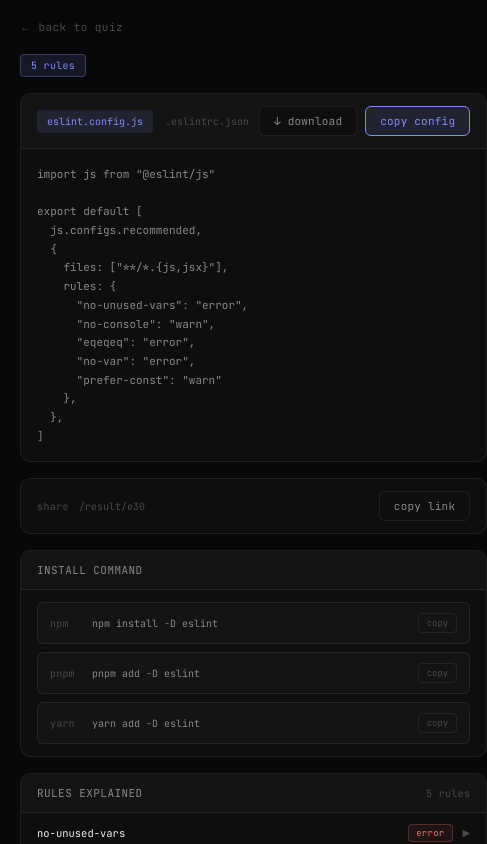
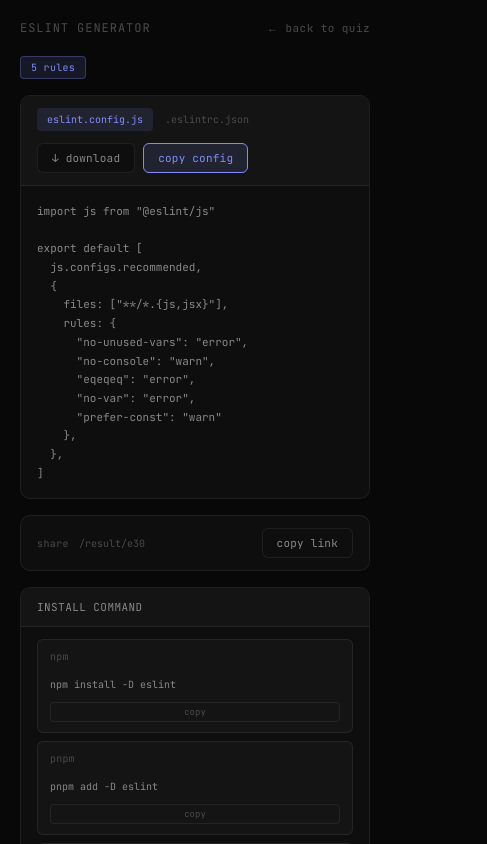
Before and after one commit to Vikasg7/eslint-generator, a Next.js app: page /result/1 in a window 390 px wide. Shown: the top 844 px of the page, 487 px wide, since content can reach past the window. Built offline with nearby package versions, Linux system fonts and the light colour scheme.

Commit message:
fix: bunch of fixes listed below  - fixed scrolling issues  - add logo header at every page

```diff
--- a/src/app/globals.css
+++ b/src/app/globals.css
@@ -95,11 +95,17 @@ pre, code { font-family: var(--font-mono); }
 .back-link:hover { color: var(--text); }
 .result-grid {
   display:               grid;
-  grid-template-columns: 1fr 1fr;
+  grid-template-columns: minmax(0, 1fr) minmax(0, 1fr);
   gap:                   16px;
   margin-top:            16px;
+  align-items:           start;
 }
-.result-col { display: flex; flex-direction: column; gap: 16px; }
+.result-col {
+  display: flex;
+  flex-direction: column;
+  gap: 16px;
+  min-width: 0;
+}
 
 /* ── Buttons ─────────────────────────────────────────────────── */
 .btn-primary {
@@ -164,11 +170,14 @@ pre, code { font-family: var(--font-mono); }
   border:        1px solid var(--border);
   border-radius: var(--radius-xl);
   overflow:      hidden;
+  min-width:     0;
 }
 .block-header {
   display:         flex;
   align-items:     center;
   justify-content: space-between;
+  gap:             12px;
+  flex-wrap:       wrap;
   padding:         12px 16px;
   border-bottom:   1px solid var(--border);
   background:      var(--bg2);
@@ -330,7 +339,7 @@ pre, code { font-family: var(--font-mono); }
 .preview-line.muted { color: var(--text3); }
 
 /* ── Config output ───────────────────────────────────────────── */
-.tab-row { display: flex; gap: 2px; }
+.tab-row { display: flex; gap: 2px; flex-wrap: wrap; min-width: 0; }
 .tab {
   font-family:    var(--font-mono);
   font-size:      10px;
@@ -344,14 +353,26 @@ pre, code { font-family: var(--font-mono); }
 }
 .tab:hover  { color: var(--text2); }
 .tab.active { background: var(--accent-dim); color: var(--accent); }
-.action-row { display: flex; gap: 8px; }
+.action-row { display: flex; gap: 8px; flex-wrap: wrap; justify-content: flex-end; }
+.config-output,
+.rule-explainer {
+  display:        flex;
+  flex-direction: column;
+  max-height:     min(62dvh, 720px);
+}
+
 .code-block {
-  padding:    16px;
-  font-size:  11px;
-  line-height: 1.7;
-  color:      var(--text2);
-  overflow-x: auto;
-  white-space: pre;
+  max-width:      100%;
+  min-height:     0;
+  flex:           1;
+  padding:        16px;
+  font-size:      11px;
+  line-height:    1.7;
+  color:          var(--text2);
+  overflow-x:     auto;
+  overflow-y:     auto;
+  white-space:    pre;
+  scrollbar-width: thin;
 }
 
 /* ── Share bar ───────────────────────────────────────────────── */
@@ -363,6 +384,7 @@ pre, code { font-family: var(--font-mono); }
   border:        1px solid var(--border);
   border-radius: var(--radius-xl);
   padding:       12px 16px;
+  min-width:     0;
 }
 .share-label {
   font-family:    var(--font-mono);
@@ -373,6 +395,7 @@ pre, code { font-family: var(--font-mono); }
 }
 .share-url {
   flex:          1;
+  min-width:     0;
   font-family:   var(--font-mono);
   font-size:     10px;
   color:         var(--text3);
@@ -384,14 +407,17 @@ pre, code { font-family: var(--font-mono); }
 /* ── Install command ─────────────────────────────────────────── */
 .install-list { padding: 12px 16px; display: flex; flex-direction: column; gap: 8px; }
 .install-row {
-  display:       flex;
+  display:       grid;
+  grid-template-columns: 40px minmax(0, 1fr) auto;
   align-items:   center;
   gap:           10px;
   padding:       10px 12px;
+  min-height:    48px;
   background:    var(--bg2);
   border:        1px solid var(--border);
   border-radius: var(--radius-md);
   transition:    border-color 0.15s;
+  min-width:     0;
 }
 .install-row:hover { border-color: var(--border-hover); }
 .pm-label {
@@ -401,14 +427,40 @@ pre, code { font-family: var(--font-mono); }
   min-width:      32px;
   letter-spacing: 0.02em;
 }
+.install-cmd-scroll {
+  min-width:     0;
+  overflow-x:    auto;
+  overflow-y:    hidden;
+  scrollbar-gutter: stable;
+  scrollbar-width: none;
+  scrollbar-color: transparent transparent;
+}
+
+.install-row:hover .install-cmd-scroll {
+  scrollbar-width: thin;
+  scrollbar-color: var(--border-hover) transparent;
+}
+
+.install-cmd-scroll::-webkit-scrollbar {
+  height: 8px;
+}
+
+.install-cmd-scroll::-webkit-scrollbar-thumb {
+  background: transparent;
+  border-radius: 999px;
+}
+
+.install-row:hover .install-cmd-scroll::-webkit-scrollbar-thumb {
+  background: var(--border-hover);
+}
+
 .install-cmd {
-  flex:          1;
+  display:       inline-block;
+  min-width:     max-content;
   font-family:   var(--font-mono);
   font-size:     10px;
   color:         var(--text2);
-  white-space:   nowrap;
-  overflow:      hidden;
-  text-overflow: ellipsis;
+  white-space:   pre;
 }
 .copy-mini {
   font-family:    var(--font-mono);
@@ -431,6 +483,12 @@ pre, code { font-family: var(--font-mono); }
   color:          var(--text3);
   letter-spacing: 0.03em;
 }
+.rule-list {
+  min-height:      0;
+  overflow-y:      auto;
+  scrollbar-width: thin;
+}
+
 .rule-item { border-bottom: 1px solid var(--border); }
 .rule-item:last-child { border-bottom: none; }
 .rule-row {
@@ -444,13 +502,18 @@ pre, code { font-family: var(--font-mono); }
   text-align:     left;
   cursor:         pointer;
   transition:     background 0.15s;
+  min-width:      0;
 }
 .rule-row:hover { background: var(--bg2); }
 .rule-name {
-  flex:        1;
-  font-family: var(--font-mono);
-  font-size:   10.5px;
-  color:       var(--text);
+  flex:          1;
+  min-width:     0;
+  overflow:      hidden;
+  text-overflow: ellipsis;
+  white-space:   nowrap;
+  font-family:   var(--font-mono);
+  font-size:     10.5px;
+  color:         var(--text);
 }
 .severity {
   font-family:    var(--font-mono);
@@ -705,6 +768,9 @@ pre, code { font-family: var(--font-mono); }
   .quiz-step-col  { max-width: 100%; }
   .live-preview   { display: none; }
   .result-grid    { grid-template-columns: 1fr; }
+  .config-output,
+  .rule-explainer { max-height: none; }
+  .install-row    { grid-template-columns: 1fr; align-items: flex-start; }
   .hero-code-card { display: none; }
   .rings          { display: none; }
   .hero-heading   { font-size: 36px; }
--- a/src/app/page.tsx
+++ b/src/app/page.tsx
@@ -44,6 +44,9 @@ export default function HomePage() {
   if (step === -1) {
     return (
       <main className="quiz-layout">
+        <header className="site-header">
+          <span className="logo-mono">ESLINT GENERATOR</span>
+        </header>
         <div className="hero">
           <div className="hero-glow" />
           <div className="rings">
--- a/src/app/result/[id]/page.tsx
+++ b/src/app/result/[id]/page.tsx
@@ -7,7 +7,7 @@ import { InstallCommand }  from "@/components/InstallCommand"
 import { ShareButton }     from "@/components/ShareButton"
 
 interface Props {
-  params: { id: string }
+  params: Promise<{ id: string }> | { id: string }
 }
 
 const LABEL_MAP: Record<string, string> = {
@@ -20,8 +20,9 @@ const LABEL_MAP: Record<string, string> = {
   perf: "Performance", testing: "Testing",
 }
 
-export default function ResultPage({ params }: Props) {
-  const answers = decodeAnswers(params.id)
+export default async function ResultPage({ params }: Props) {
+  const { id } = await params
+  const answers = decodeAnswers(id)
   const config  = generateConfig(answers)
 
   const tags: string[] = [
@@ -34,9 +35,10 @@ export default function ResultPage({ params }: Props) {
 
   return (
     <main className="result-layout">
-      <div className="result-topbar">
+      <header className="site-header result-topbar">
+        <span className="logo-mono">ESLINT GENERATOR</span>
         <Link href="/" className="back-link">← back to quiz</Link>
-      </div>
+      </header>
 
       <div className="tags-row">
         {tags.map((tag) => (
--- a/src/components/InstallCommand.tsx
+++ b/src/components/InstallCommand.tsx
@@ -26,8 +26,10 @@ export function InstallCommand({ installCmd }: Props) {
         {(["npm", "pnpm", "yarn"] as PM[]).map((pm) => (
           <div key={pm} className="install-row">
             <span className="pm-label">{pm}</span>
-            <span className="install-cmd">{installCmd[pm]}</span>
-            <button className="copy-mini" onClick={() => copy(pm)}>
+            <div className="install-cmd-scroll">
+              <span className="install-cmd">{installCmd[pm]}</span>
+            </div>
+            <button type="button" className="copy-mini" onClick={() => copy(pm)}>
               {copiedPm === pm ? "✓" : "copy"}
             </button>
           </div>
--- a/src/components/RuleExplainer.tsx
+++ b/src/components/RuleExplainer.tsx
@@ -25,6 +25,7 @@ export function RuleExplainer({ rules }: Props) {
         <span className="block-title">RULES EXPLAINED</span>
         <span className="rule-count">{rules.length} rules</span>
       </div>
+      <div className="rule-list">
         {rules.map((rule) => (
           <div key={rule.name} className="rule-item">
             <button className="rule-row" onClick={() => toggle(rule.name)}>
@@ -56,5 +57,6 @@ export function RuleExplainer({ rules }: Props) {
           </div>
         ))}
       </div>
+    </div>
   )
 }
```
Lines whose indentation alone changed are shown as unchanged.
